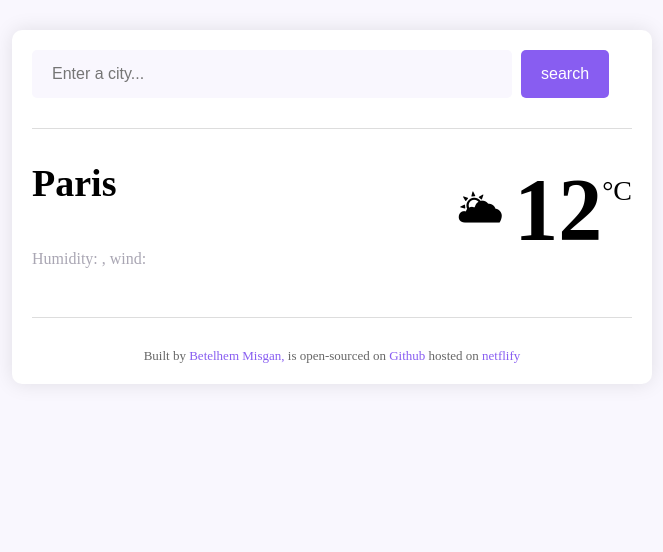
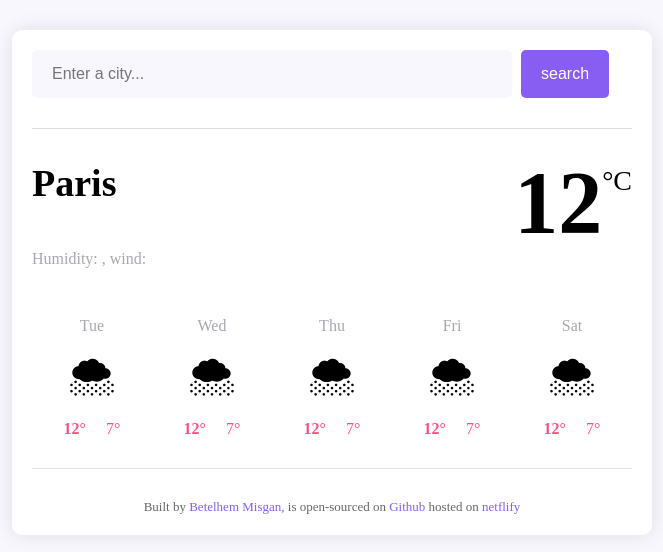
Before and after one commit to Betelhem31/She_Codes, a plain HTML site: page VanillaWeather/index.html in a window 1280 px wide. Shown: the whole page, without its empty margins (308-971 px from the left). Drawn offline with nearby package versions, Linux system fonts and the light colour scheme; no server answers.

Commit message:
inject the forecast HTML from js

```diff
--- a/VanillaWeather/index.html
+++ b/VanillaWeather/index.html
@@ -35,11 +35,17 @@
           </div>
 
           <div class="weather-app-temperature">
-            <div class="weather-app-icon">🌥</div>
+            <div class="weather-app-icon">
+              <div id="icon"></div>
+            </div>
             <div class="weather-app-value" id="temprature">12</div>
             <div class="weather-app-unit">°C</div>
           </div>
         </div>
+        <!-- Forcast section -->
+
+        <!-- Js templet -->
+        <div class="weather-forecast" id="forecast"></div>
       </main>
 
       <footer>
--- a/VanillaWeather/src/index.css
+++ b/VanillaWeather/src/index.css
@@ -47,16 +47,18 @@ main{
 
 }
 .weather-app-icon{
-    font-size: 44px;
-    margin-top: 22px;
+  width: 88px;
+  height: 88px;
+
 }
 .weather-app-value{
     font-size: 88px;
     font-weight: bold;
     margin-left: 10px;
+    line-height: 88px;
 }
 .weather-app-unit{
-    margin-top: 16px;
+    margin-top: 6px;
     font-size: 28px;
     font-weight: 500
 
@@ -98,3 +100,34 @@ main{
     display: flex;
     justify-content: space-between;
 }
+
+.weather-forecast{
+    display: flex;
+    justify-content: space-around;
+    margin-top: 30px;
+}
+
+.weather-forcast-date{
+    text-align: center;
+    color: rgba(39,33,66,0.4);
+    font-size: 16px;
+    margin-bottom: 10px;
+
+}
+
+.weather-forcast-icon{
+    font-size: 38px;
+    text-align: center;
+}
+
+.weather-forcast-temp {
+    padding: 0 10px;
+
+}
+.weather-forcast-temps{
+    text-align: center;
+    display: flex;
+    margin-top: 10px;
+    color: #f65282;
+    justify-content: center;
+}
--- a/VanillaWeather/src/index.js
+++ b/VanillaWeather/src/index.js
@@ -18,6 +18,9 @@ function refreshWeather(response) {
   //TODO:google how to format date "js parse timestamp"
   let timeElement = document.querySelector("#time");
   timeElement.innerHTML = formatDay(date);
+
+  let iconElement = document.querySelector("#icon");
+  iconElement.innerHTML = `<img src="${response.data.condition.icon_url}" alt="${response.data.condition.description}" />`;
 }
 
 function formatDay(date) {
@@ -46,7 +49,32 @@ function handleSearchSubmit(event) {
   searchCity(SearchInput.value);
 }
 
+function displayForecast() {
+  let forecastElement = document.querySelector("#forecast");
+
+  let days = ["Tue", "Wed", "Thu", "Fri", "Sat"];
+  let forecastHtml = "";
+  days.forEach(function (day) {
+    forecastHtml =
+      forecastHtml +
+      `
+    <div class="weather-forcast-day">
+      <div class="weather-forcast-date">${day}</div>
+      <div class="weather-forcast-icon">🌨</div>
+      <div class="weather-forcast-temps">
+        <div class="weather-forcast-temp">
+          <strong>12°</strong>
+        </div>
+        <div class="weather-forcast-temp">7°</div>
+      </div>
+    </div>`;
+  });
+
+  forecastElement.innerHTML = forecastHtml;
+}
+
 let searchFormElement = document.querySelector("#search-form");
 
 searchFormElement.addEventListener("submit", handleSearchSubmit);
 searchCity("Addis Ababa");
+displayForecast();
```
Also changed, not shown: VanillaWeather/note.md (+9 -0 lines).
